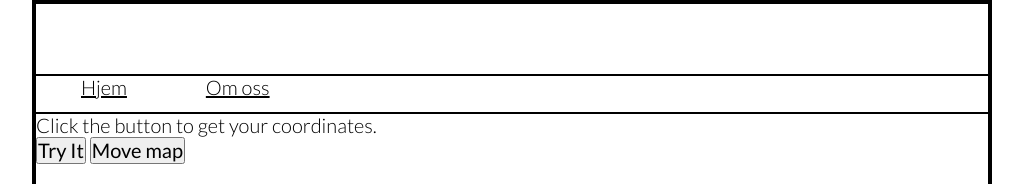
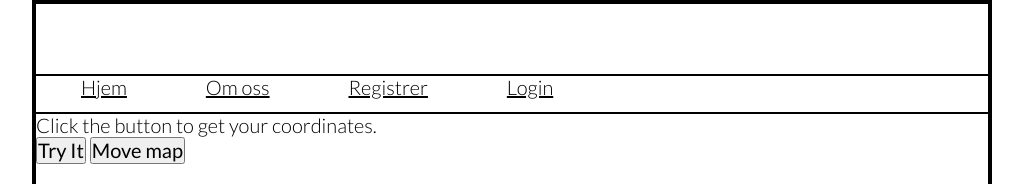
Before and after one commit to leventen95/SoftwareEngineering2020, a plain HTML site: page template.html in a window 1280 px wide. Shown: the top 184 px of the page, without its empty margins (128-1151 px from the left). Drawn offline with Linux system fonts and the light colour scheme; some packages are replaced by stand-ins of ours.

Commit message:
Update template.html

```diff
--- a/template.html
+++ b/template.html
@@ -13,6 +13,8 @@
         <div id="nav">
             <a href="template.html">Hjem</a>
             <a href = "om.html">Om oss</a>
+            <a href = "registrer.html">Registrer</a>
+            <a href = "login.html">Login</a>
         </div>
 
 
```
